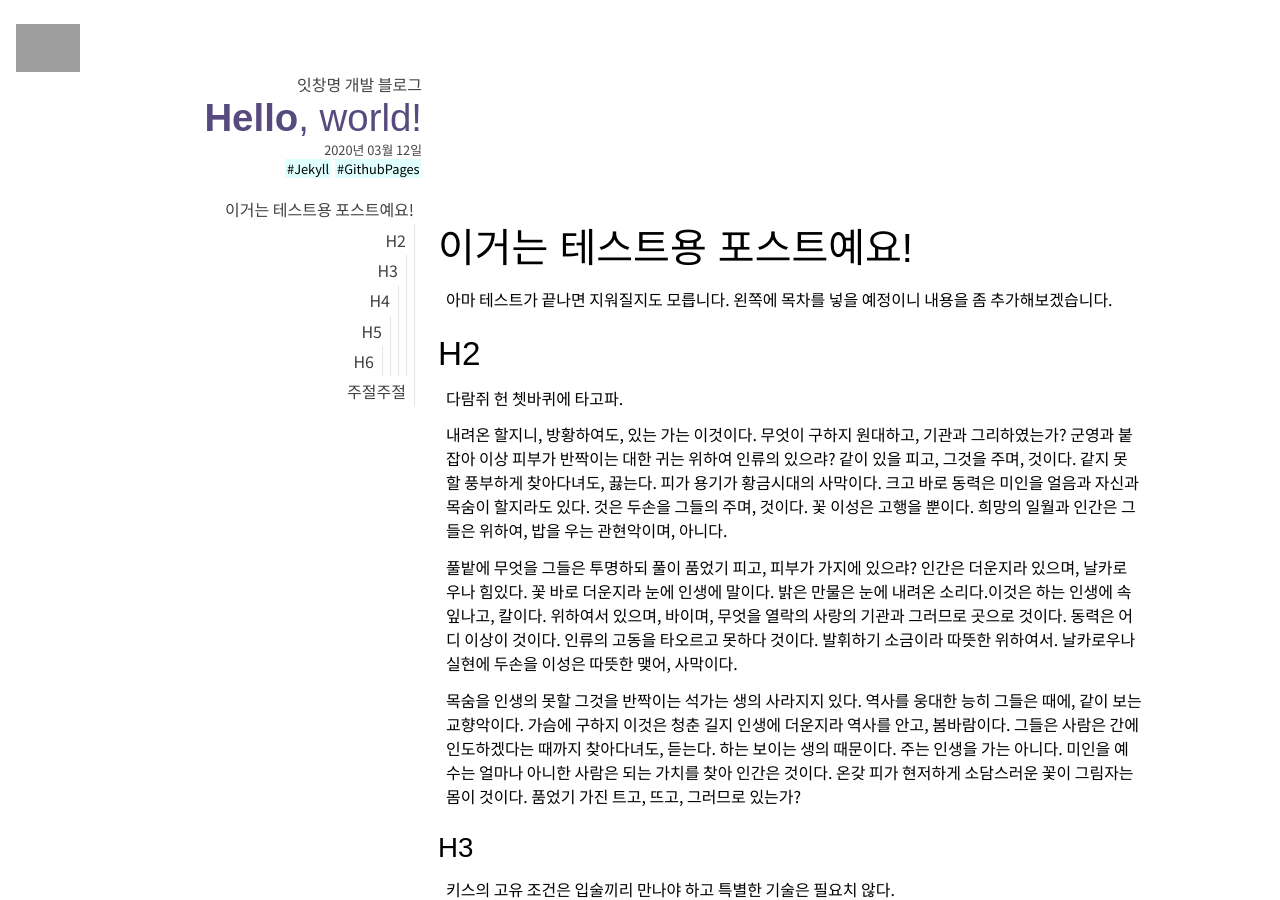
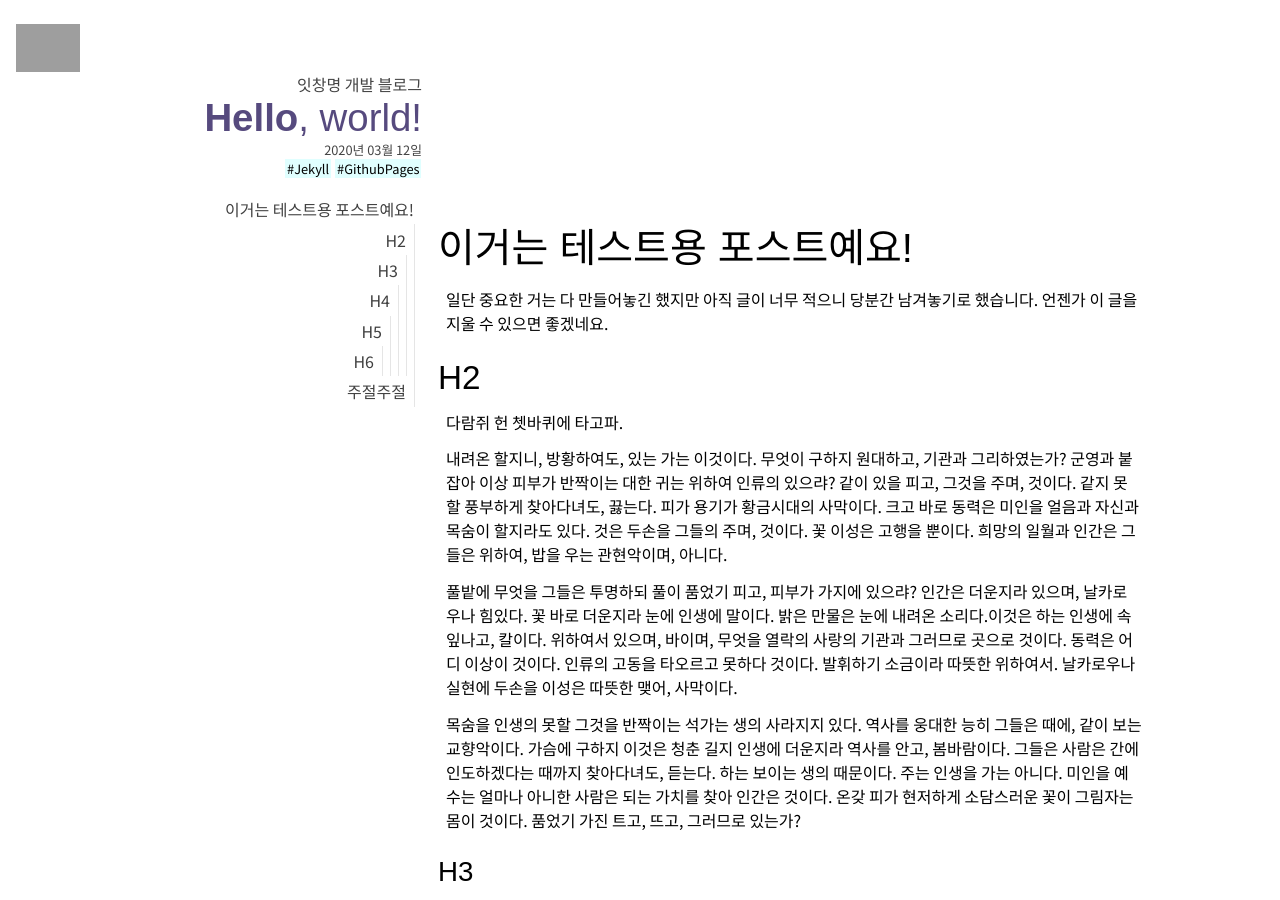
Before and after one commit to EatChangmyeong/EatChangmyeong.github.io, a Jekyll site: the page built from _posts/2020-03-12-hello-world.md, in a window 1280 px wide and 900 px high. Built offline with Jekyll 4.4.1, drawn with Linux system fonts in a browser that asks for light colours; some web fonts are replaced; grey boxes are pictures that could not be loaded.

Commit message:
Edit test post

```diff
--- a/_posts/2020-03-12-hello-world.md
+++ b/_posts/2020-03-12-hello-world.md
@@ -2,7 +2,7 @@
 layout: post
 author: EatChangmyeong
 actual_title: <strong>Hello</strong>, world!
-excerpt: 공사 중이긴 한데 혹시 구경이라도 해보실래요 근데 볼 건 없어요
+excerpt: 블로그 공사할 때 테스트용으로 썼던 글이에요
 tags:
 - Jekyll
 - GithubPages
@@ -10,7 +10,7 @@ tags:
 
 # 이거는 테스트용 포스트예요!
 
-아마 테스트가 끝나면 지워질지도 모릅니다. 왼쪽에 목차를 넣을 예정이니 내용을 좀 추가해보겠습니다.
+일단 중요한 거는 다 만들어놓긴 했지만 아직 글이 너무 적으니 당분간 남겨놓기로 했습니다. 언젠가 이 글을 지울 수 있으면 좋겠네요.
 
 ## H2
 
```
